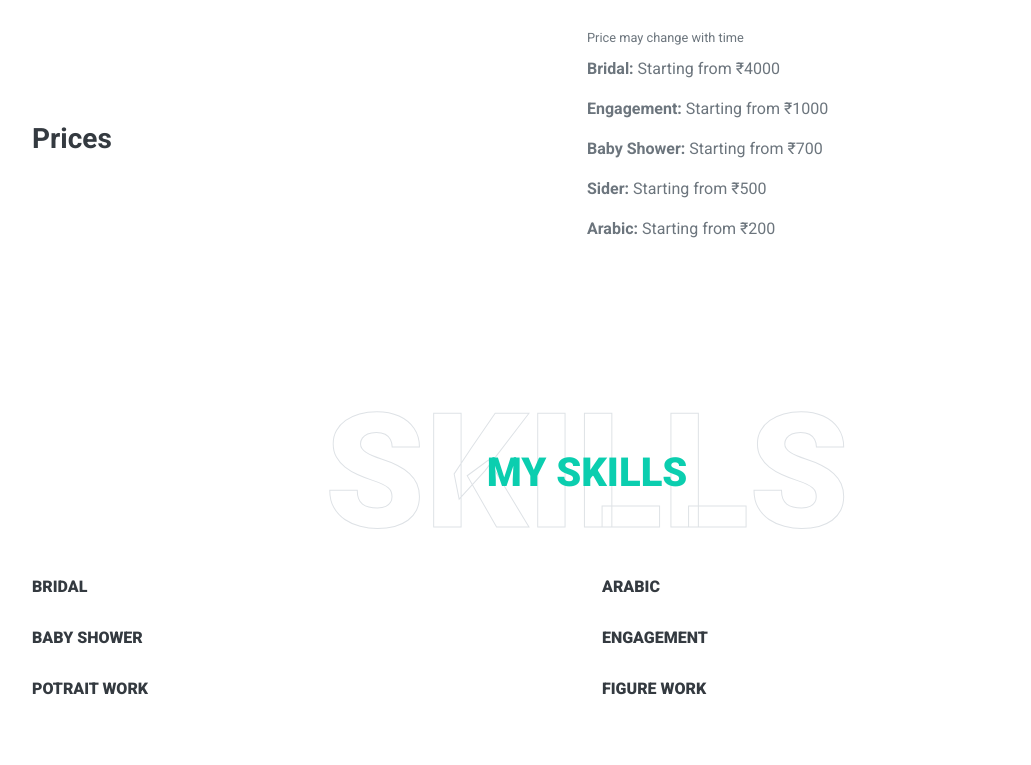
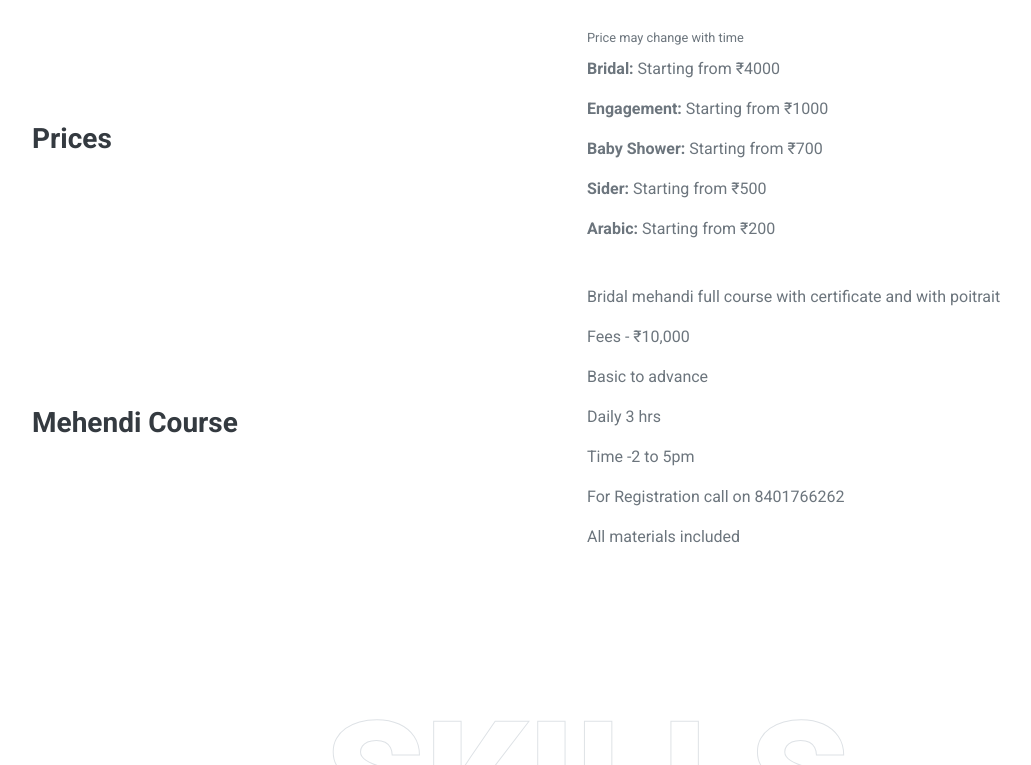
Before and after one commit to Devanshi1708/Pooja-Bridal-Mehendi, a plain HTML site: page index.html in a window 1280 px wide. Shown: the part 1924-2689 px from the top of the page, without its empty margins (53-1084 px from the left). Drawn offline with nearby package versions, Linux system fonts and the light colour scheme.

Commit message:
index.html

```diff
--- a/index.html
+++ b/index.html
@@ -117,8 +117,8 @@
                         <div class="col-sm-6 py-2"><h6>Phone: <span class="text-secondary">+91 84017 66262</span></h6></div>
                         <div class="col-sm-6 py-2"><h6>Email: <span class="text-secondary">poojapanchal6262@gmail.com</span></h6></div>
                         <div class="col-sm-6 py-2"><h6>Address: <span class="text-secondary">A-15, Sunrise Avenue, B/H Bavis Gam School, V.V.Nagar</span></h6></div>
-                        <div class="col-sm-6 py-2"><h6>Bio: <span class="text-secondary">I'm professional mehndi🌿 artist & Trainer in Vidhyanger, anand,Gujrat since 2005
-                           <br> Specialist in bridal heena/team work. <br> Avaliable World Wide🌍. <br> DM on facebook or Instagram for collaboration.<br><small>For link to instagram and facebook account click icons at the end of page.</small></span></h6></div>
+                        <div class="col-sm-6 py-2"><h6>Bio: <span class="text-secondary">I'm professional mehndi🌿 artist & Trainer in Vidhyangar, Anand, Gujarat since 2005
+                           <br> Specialist in bridal heena/team work. <br> Availiable World Wide🌍. <br> DM on facebook or Instagram for collaboration.<br><small>For link to instagram and facebook account click icons at the end of page.</small></span></h6></div>
                     </div>
                     <!-- <a href="" class="btn btn-outline-primary mr-4">Hire Me</a> -->
                 </div>
@@ -156,18 +156,19 @@
                             <p><b>Sider:</b> Starting from ₹500</p>
                             <p><b>Arabic:</b> Starting from ₹200</p>
                         </div>
-                        <!-- <div class="col-lg-6">
-                            <h3 class="mb-4">Awards & Achievements</h3>
+                        <div class="col-lg-6">
+                            <h3 class="mb-4">Mehendi Course</h3>
                         </div>
                         <div class="position-relative mb-4">
                             <h5 class="font-weight-bold mb-1"></h5>
-                            <p class="mb-2"><small>Price may change with time</small></p>
-                            <p><b>20+</b> Awards and Achievements</p>
-                            <p><b>Engagement:</b> Starting from ₹1000</p>
-                            <p><b>Baby Shower:</b> Starting from ₹700</p>
-                            <p><b>Sider:</b> Starting from ₹500</p>
-                            <p><b>Arabic:</b> Starting from ₹200</p>
-                        </div> -->
+                            <p>Bridal mehandi full course with certificate and with poitrait</p>
+                            <p>Fees - ₹10,000</p>
+                            <p>Basic to advance</p>
+                            <p>Daily 3 hrs</p>
+                            <p>Time -2 to 5pm</p>
+                            <p>For Registration call on 8401766262</p>
+                            <p>All materials included</p>
+                        </div>
                     </div>
                 </div>
 
```
